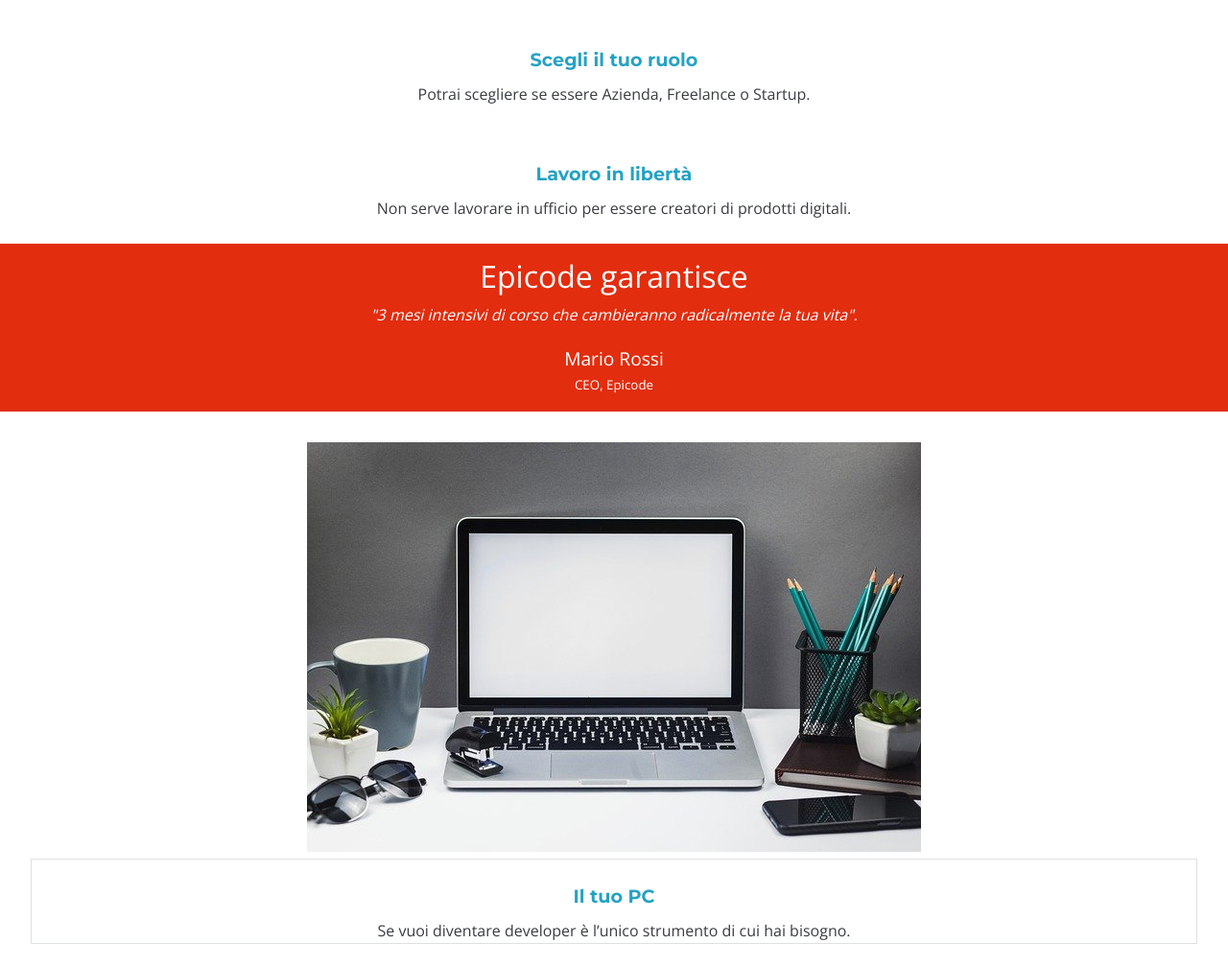
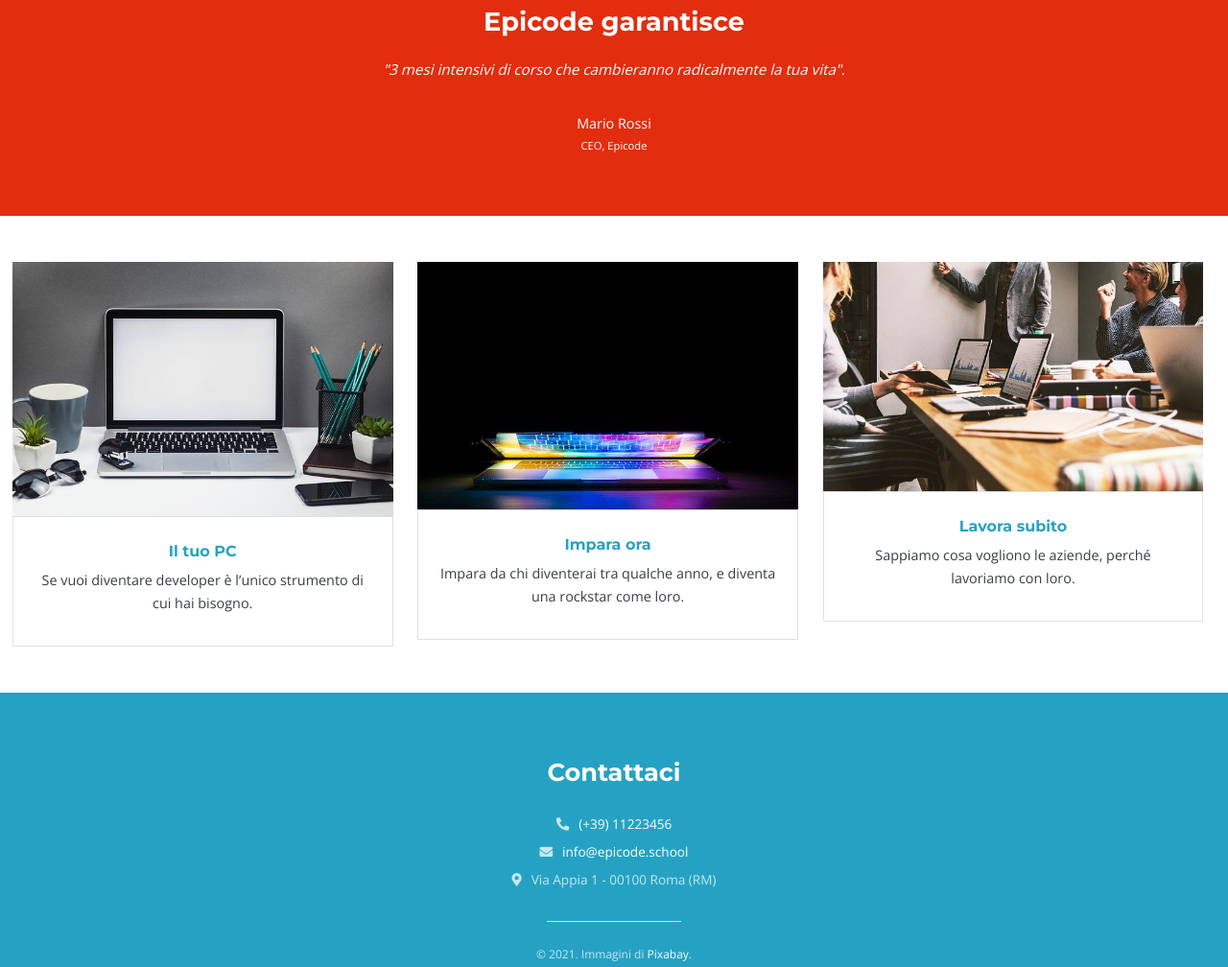
Before and after one commit to abasaid2002-alt/U1-W1-D5-Esame, a plain HTML site: page index desktop.html in a window 1280 px wide. Shown: the part 1199-2207 px from the top of the page at 96% size. Drawn offline with nearby package versions, Linux system fonts and the light colour scheme.

Commit message:
phase-desktop

```diff
--- a/assets/css/style-desktop.css
+++ b/assets/css/style-desktop.css
@@ -1,26 +1,28 @@
 * {
   box-sizing: border-box;
-}
-
-.pagina-epicode {
-  padding: 0;
-  width: 100%;
-  max-width: 1366px;
-  min-height: 1920px;
-  overflow-x: hidden;
-  font-family: "Open Sans", sans-serif;
-  line-height: 1.65;
-  color: #393d41;
 }
 
 img {
   max-width: 100%;
   height: auto;
+  display: block;
+}
+
+.pagina-epicode {
+  margin: 0 auto;
+  padding: 0;
+  max-width: 1366px;
+  font-family: "Open Sans", sans-serif;
+  line-height: 1.65;
+  color: #393d41;
+  background-color: #ffffff;
 }
 
 h1,
 .titolo-principale,
-.titolo-secondario {
+.titolo-secondario,
+.titolo-garanzia,
+.titolo-footer {
   font-family: "Montserrat", sans-serif;
   font-weight: 700;
   color: #25a2c3;
@@ -28,35 +30,34 @@ h1,
 }
 
 header.intestazione-logo {
-  display: block;
   width: 100%;
   background-color: #000000;
-  text-align: left;
-  padding: 2rem 0;
+  padding: 1.5rem 0;
 }
 
-header.intestazione-logo img {
-  display: inline-block;
-  margin-bottom: 2rem;
+.logo-sito img {
+  height: 40px;
+  margin-left: 3rem;
 }
 
 .intestazione {
-  background-image: url("../images/banner.jpg");
+  background-image: linear-gradient(rgba(255, 255, 255, 0.85), rgba(255, 255, 255, 0.85)), url("../images/banner.jpg");
   background-size: cover;
   background-position: center;
   background-repeat: no-repeat;
   text-align: center;
-  margin-top: -2rem;
-  padding-bottom: 5rem;
+  padding: 6rem 2rem 7rem;
 }
+
 .titolo-principale {
-  padding: 2.5rem;
-  font-size: 4rem;
+  font-size: 3rem;
+  margin-bottom: 1rem;
 }
+
 .testo-sottotitolo {
-  padding: 1rem;
-  font-size: 2rem;
-  margin-bottom: 1.5rem;
+  max-width: 620px;
+  margin: 0 auto 2.5rem;
+  font-size: 1.05rem;
 }
 
 .bottone {
@@ -65,92 +66,175 @@ header.intestazione-logo img {
   font-family: "Montserrat", sans-serif;
   font-weight: 700;
   border: none;
-  padding: 0.8rem 1rem;
-  border-radius: 4%;
+  padding: 0.9rem 2.6rem;
+  border-radius: 4px;
   cursor: pointer;
-  margin: 1rem;
+  font-size: 0.95rem;
+  text-transform: uppercase;
 }
 
 .bottone:hover {
   opacity: 0.9;
 }
 
-.blocco-1,
-.blocco-2 {
-  text-align: center;
-  margin-top: 1rem;
-  padding: 0.5rem;
-}
-.titolo-secondario {
-  font-size: larger;
-  margin-bottom: 0.5rem;
+.primo-articolo {
+  position: relative;
+  max-width: 1000px;
+  margin: 5rem auto 3rem;
+  padding: 4rem 0 4rem;
 }
 
 .img-notebook {
-  width: 250px;
-  height: 250px;
-  margin: 2rem auto;
+  position: absolute;
+  left: 80px;
+  top: 50%;
+  transform: translateY(-50%);
+  width: 320px;
+  height: 320px;
   border-radius: 50%;
   overflow: hidden;
   background-color: #ffffff;
+}
+
+.primo-articolo .blocco-1,
+.primo-articolo .blocco-2 {
+  text-align: left;
+  margin-left: 460px;
+  padding: 0;
+  max-width: 420px;
+  font-size: 0.95rem;
+}
+
+.primo-articolo .blocco-1 {
+  margin-bottom: 1.5rem;
+}
+
+.titolo-secondario {
+  font-size: 1rem;
+  margin-bottom: 0.2rem;
+}
+
+.secondo-articolo {
+  max-width: 1000px;
+  margin: -2rem auto 5rem;
+}
+
+.secondo-articolo .blocco-1,
+.secondo-articolo .blocco-2 {
+  text-align: left;
+  margin-left: 460px;
+  padding: 0;
+  max-width: 420px;
+  font-size: 0.95rem;
+}
+
+.secondo-articolo .blocco-1 {
+  margin-bottom: 1.5rem;
 }
 
 .sezione-garanzia {
   background-color: #e22d0e;
   color: #ffffff;
   text-align: center;
-  margin-top: 1rem;
-  padding: 0.5rem;
+  padding: 4rem 2rem;
 }
+
 .titolo-garanzia {
-  font-size: 2rem;
+  color: #ffffff;
+  font-size: 1.7rem;
+  margin-bottom: 1rem;
 }
+
 .testo-garanzia {
   font-style: italic;
-  margin-bottom: 1rem;
+  margin-bottom: 2rem;
+  font-size: 0.95rem;
 }
+
 .nome {
-  font-size: larger;
+  font-size: 0.9rem;
   margin-bottom: 0.1rem;
 }
+
 .ruolo {
-  font-size: smaller;
-  padding-bottom: 0.5rem;
+  font-size: 0.7rem;
 }
 
 .sezione-img {
-  padding: 1rem;
-  margin: 1rem;
-  text-align: center;
+  width: 31%;
+  margin: 3rem 1%;
+  float: left;
+  padding: 0;
 }
-.titolo-secondario {
-  padding-top: 1.5rem;
+
+.sezione-img img {
+  width: 100%;
 }
+
 .scheda-testo {
   border: 1px solid #dee1e3;
+  padding: 1.5rem 1.2rem 2rem;
+  text-align: center;
+  font-size: 0.9rem;
+  min-height: 130px;
 }
-/* FOOTER */
+
+.scheda-testo .titolo-secondario {
+  padding-top: 0;
+  margin-bottom: 0.4rem;
+}
+
+.sezione-footer {
+  clear: both;
+}
+
 .sezione-footer {
   background-color: #25a2c3;
   color: #c8e7f0;
   text-align: center;
   padding: 4rem 2rem;
-  list-style-type: none;
 }
+
 .titolo-footer {
   color: #ffffff;
-  font-size: 2rem;
-  margin-bottom: 1rem;
+  font-size: 1.6rem;
+  margin-bottom: 1.5rem;
 }
 
+/* lista contatti */
 .lista-contatti {
   list-style-type: none;
-  margin-bottom: 2rem;
+  margin: 0 0 2rem;
+  padding: 0;
+  font-size: 0.85rem;
 }
+
+.lista-contatti li {
+  margin-bottom: 0.4rem;
+}
+
+.lista-contatti i {
+  margin-right: 0.4rem;
+}
+
 .lista-contatti a,
-p a {
-  color: white;
+.sezione-footer p a {
+  color: #ffffff;
+  text-decoration: none;
 }
+
+.lista-contatti a:hover,
+.sezione-footer p a:hover {
+  text-decoration: underline;
+}
+
 .linea-footer {
-  margin-bottom: 2rem;
+  border: none;
+  border-top: 1px solid #c8e7f0;
+  width: 140px;
+  margin: 0 auto 1.5rem;
 }
+
+.sezione-footer p {
+  font-size: 0.75rem;
+}
```
